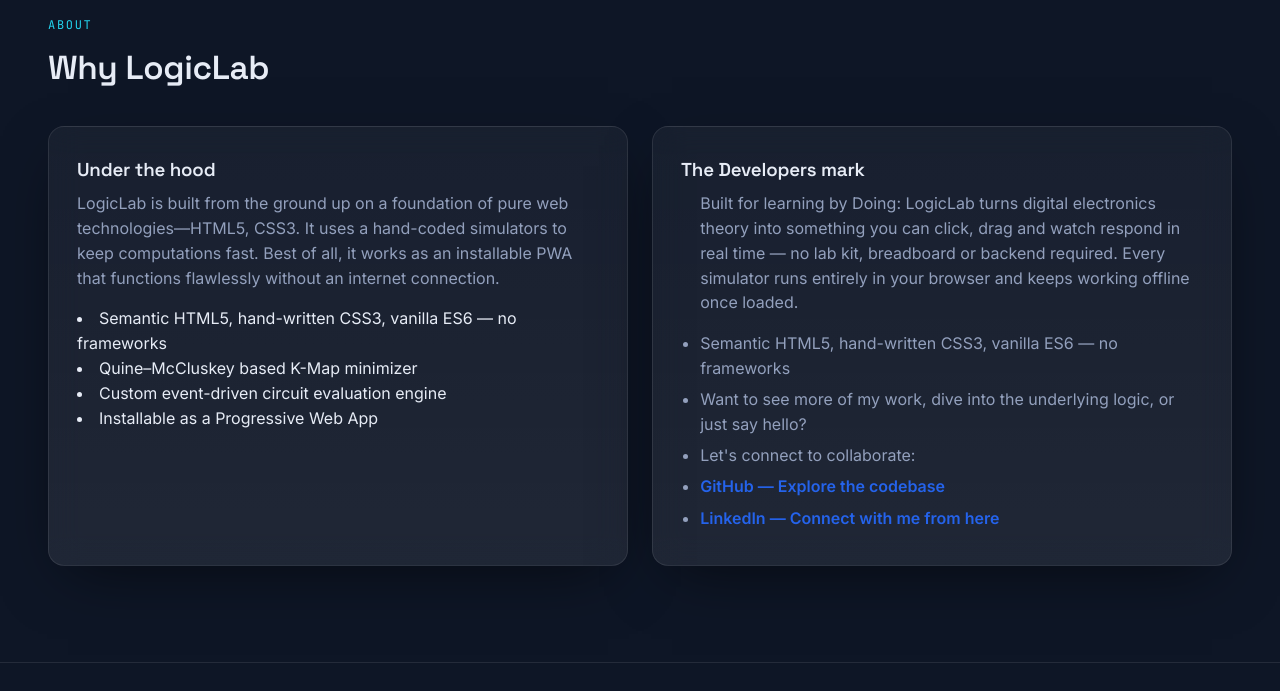
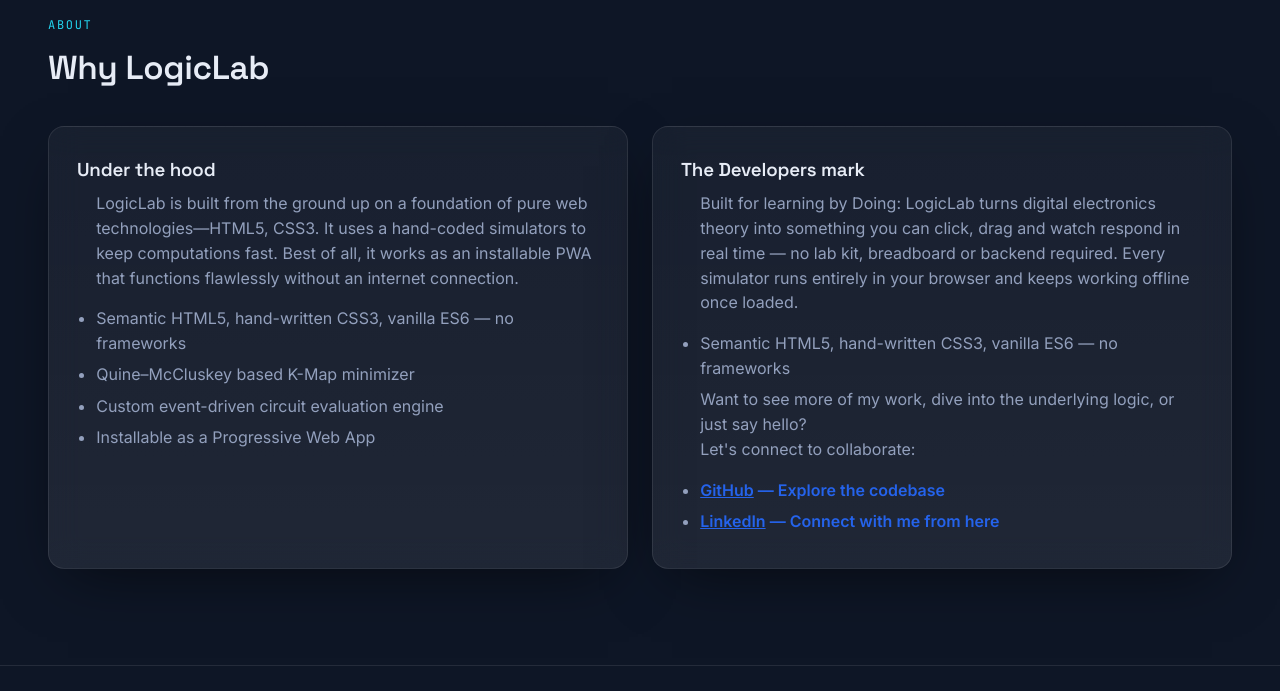
Before and after one commit to invictus127/LogicLab, a plain HTML site: page index.html in a window 1280 px wide. Shown: the part 10290-10981 px from the top of the page. Drawn offline with Linux system fonts and the light colour scheme.

Commit message:
Update index.html

```diff
--- a/index.html
+++ b/index.html
@@ -438,21 +438,23 @@
   <div class="about-grid">
     <div class="glass panel">
       <h3> Under the hood </h3>
-      <p class="muted">  LogicLab is built from the ground up on a foundation of pure web technologies—HTML5, CSS3. It uses a hand-coded simulators to keep computations fast. Best of all, it works as an installable PWA that functions flawlessly without an internet connection.</p>
-    <li>Semantic HTML5, hand-written CSS3, vanilla ES6 — no frameworks</li>
+      <ul class="plain-list">
+       <p class="muted">  LogicLab is built from the ground up on a foundation of pure web technologies—HTML5, CSS3. It uses a hand-coded simulators to keep computations fast. Best of all, it works as an installable PWA that functions flawlessly without an internet connection.</p>
+       <li>Semantic HTML5, hand-written CSS3, vanilla ES6 — no frameworks</li>
         <li>Quine–McCluskey based K-Map minimizer</li>
         <li>Custom event-driven circuit evaluation engine</li>
         <li>Installable as a Progressive Web App</li>
+      </ul>
     </div>
     <div class="glass panel">
       <h3> The Developers mark </h3>
       <ul class="plain-list">
         <p class="muted">  Built for learning by Doing: LogicLab turns digital electronics theory into something you can click, drag and watch respond in real time — no lab kit, breadboard or backend required. Every simulator runs entirely in your browser and keeps working offline once loaded.</p>
     <li>Semantic HTML5, hand-written CSS3, vanilla ES6 — no frameworks</li>
-        <li> Want to see more of my work, dive into the underlying logic, or just say hello? </li>
-        <li> Let's connect to collaborate: </li>
-       <li><a href="https://github.com/invictus127" target="_blank" style="color: #2563eb; text-decoration: none; font-weight: bold;">GitHub — Explore the codebase </a></li>
-    <li><a href="https://www.linkedin.com/in/rishitasagajkar/" target="_blank" style="color: #2563eb; text-decoration: none; font-weight: bold;">LinkedIn — Connect with me from here</a></li>
+        <p class="muted"> Want to see more of my work, dive into the underlying logic, or just say hello? <br>
+         Let's connect to collaborate: </p>
+       <li><a href="https://github.com/invictus127" target="_blank" style="color: #2563eb; text-decoration: none; font-weight: bold;"><u>GitHub</u> — Explore the codebase </a></li>
+    <li><a href="https://www.linkedin.com/in/rishitasagajkar/" target="_blank" style="color: #2563eb; text-decoration: none; font-weight: bold;"><u>LinkedIn</u> — Connect with me from here</a></li>
       </ul>
     </div>
   </div>
```
